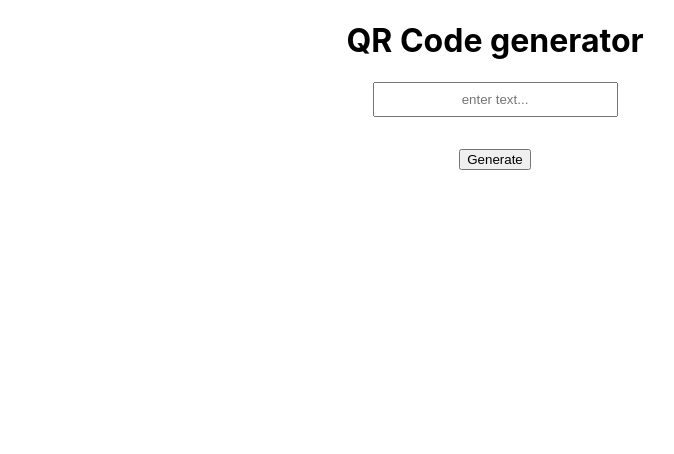
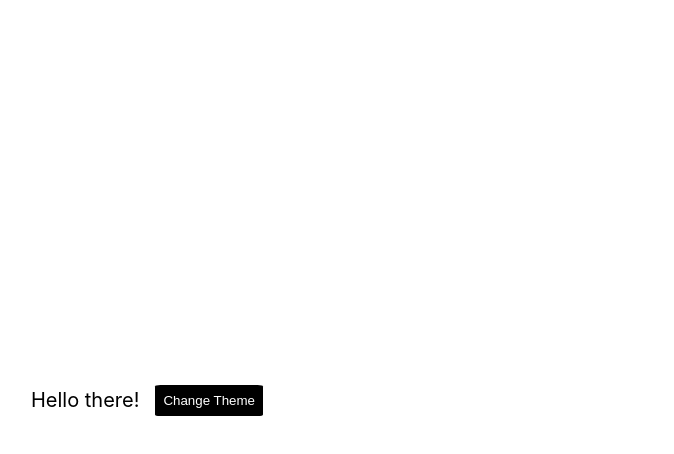
Before and after one commit to sohailnadaf46/react-feature-components, a React (Create React App) app: page / in a window 1280 px wide. Shown: the top 454 px of the page, without its empty margins (145-819 px from the left). Built offline with nearby package versions, Linux system fonts and the light colour scheme.

Commit message:
added the light dark theme

```diff
--- a/src/App.jsx
+++ b/src/App.jsx
@@ -7,6 +7,7 @@
 import TreaView from "./components/tree-structure-view/Index.jsx";
 import menus from "./components/tree-structure-view/data";
 import CodeGenerator from "./components/qr-code-generator/index.jsx";
+import LightDark from "./components/Light-Dark-Mode/index.jsx";
 export default function App(){
   return(
     <div className="App">
@@ -26,10 +27,12 @@
         {/*Tree View Component || menu UI component || recursive  menu  */}
         {/* <TreaView menus={menus}/> */}
 
-        {/* QR-Code Generator */}
+        {/* QR-Code Generator
         <CodeGenerator />
+        */}
 
-
+        {/* ligt dark mode using react */}
+        <LightDark />
 
     </div>
   )
--- /dev/null
+++ b/src/components/Light-Dark-Mode/index.jsx
@@ -0,0 +1,22 @@
+import React from "react";
+import useLocalStorage from "./useLocalStorage";
+import "./theme.css"
+
+const LightDark = () => {
+  const [theme, setTheme] = useLocalStorage("theme", "dark");
+
+  const handleToggleTheme = () => {
+    setTheme(theme === "light" ? "dark" : "light");
+  };
+
+  return (
+    <div className="light-dark-mode" data-theme={theme}>
+      <div className="container">
+        <p>Hello there!</p>
+        <button onClick={handleToggleTheme}>Change Theme</button>
+      </div>
+    </div>
+  );
+};
+
+export default LightDark;
--- /dev/null
+++ b/src/components/Light-Dark-Mode/theme.css
@@ -0,0 +1,34 @@
+:root{
+  --background:#ffffff;
+  --text-primary:#000;
+  --button-bg : #000;
+  --button-text:#ffffff;
+}
+[data-theme ="dark"]{
+  --background:#000000;
+  --text-primary:#ffffff;
+  --button-bg : #ffff;
+  --button-text:#000000;
+}
+
+.light-dark-mode{
+  background-color:var(--background);
+  height: 100vh;
+  display: flex;
+  flex-direction: column;
+  justify-content: center;
+  font-size: 20px;
+  transition: all 0.5s;
+  text-align: center;
+}
+p{
+  color: var(--text-primary);
+}
+button{
+  margin: 1rem;
+  padding: 0.5rem;
+  background-color: var(--button-bg);
+  color: var(--button-text);
+  border-radius: 5%;
+  border: none;
+}
--- /dev/null
+++ b/src/components/Light-Dark-Mode/useLocalStorage.jsx
@@ -0,0 +1,28 @@
+import React, { useEffect, useState } from "react";
+//we have to store and extract the users inputn fromn local storage
+
+const useLocalStorage = (key, defaultValue) => {
+  const [value, setValue] = useState(() => {
+    let currentValue;
+
+    try {
+      currentValue = JSON.parse(
+        localStorage.getItem(key || String(defaultValue))
+      )
+    } catch (error) {
+      console.error(error);
+      currentValue = defaultValue;
+    };
+    return currentValue;
+  });
+
+  useEffect(() =>{
+
+    localStorage.getItem(key, JSON.stringify(value));
+
+  },[key, value]);
+
+  return [value, setValue];
+};
+
+export default useLocalStorage;
```
